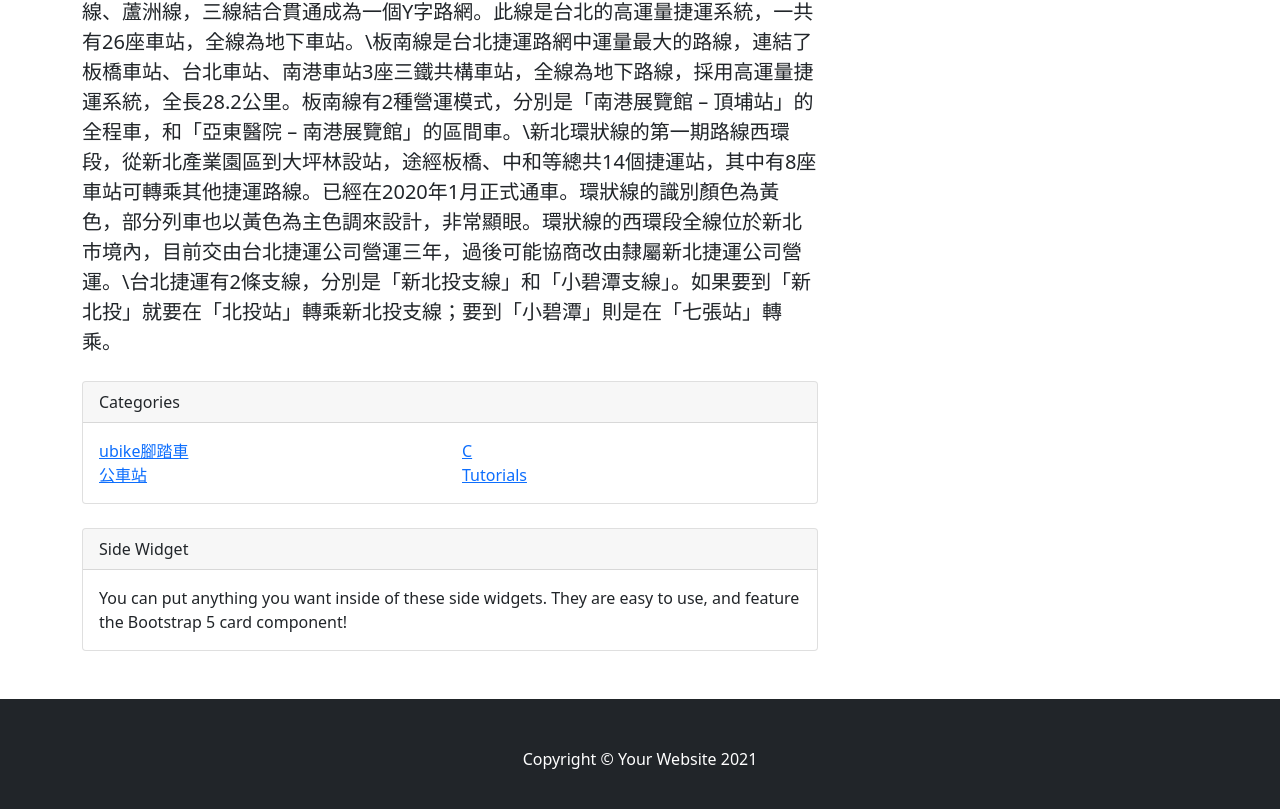
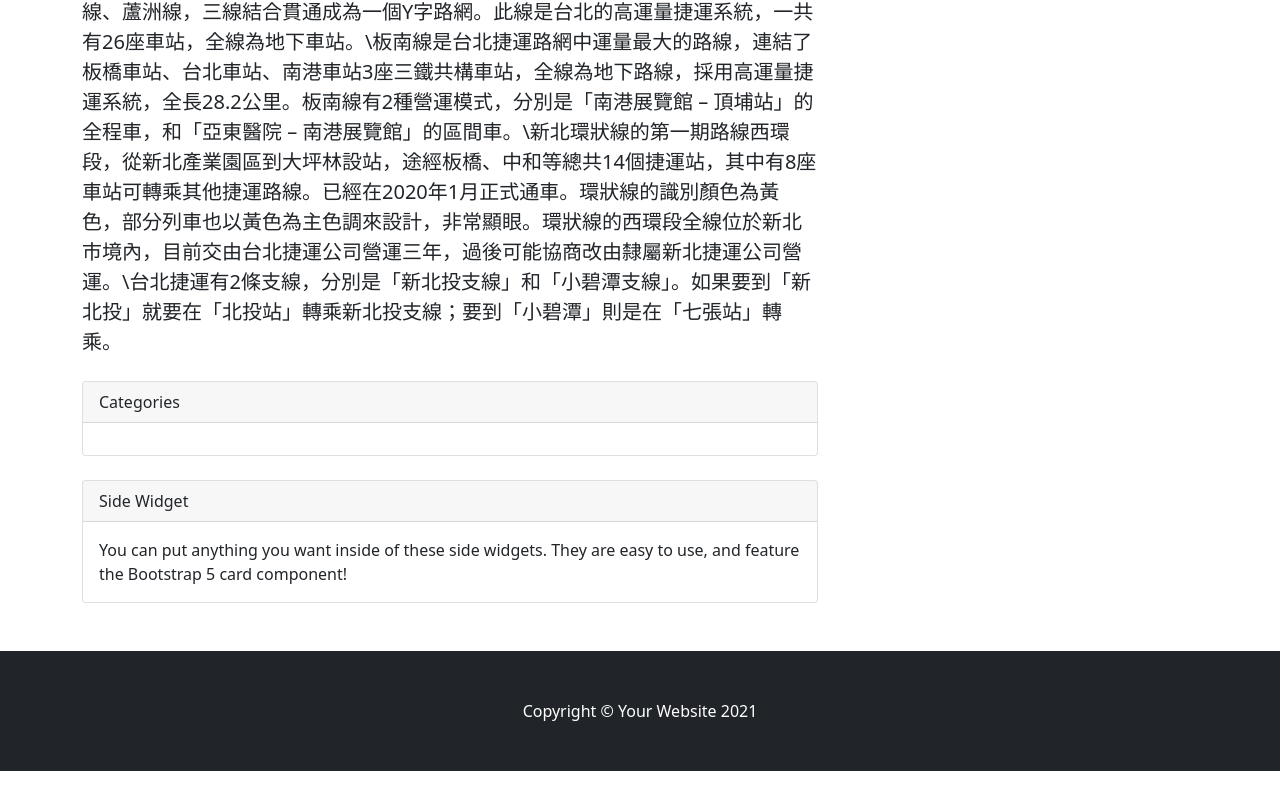
Before and after one commit to kuopoting/k1, a plain HTML site: page index.html in a window 1280 px wide. Shown: the part 1705-2514 px from the top of the page. After the commit the page ends 2476 px from the top, so only its background shows below. Drawn offline with nearby package versions, Linux system fonts and the light colour scheme.

Commit message:
Update index.html

```diff
--- a/index.html
+++ b/index.html
@@ -62,16 +62,16 @@
                             <div class="row">
                                 <div class="col-sm-6">
                                     <ul class="list-unstyled mb-0">
-                                        <li><a href="#!">ubike腳踏車</a></li>
-                                        <li><a href="#!">公車站</a></li>
+                                        <li><a href="#!"></a></li>
+                                        <li><a href="#!"></a></li>
                                         <li><a href="#!"></a></li>
                                     </ul>
                                 </div>
                                 <div class="col-sm-6">
                                     <ul class="list-unstyled mb-0">
                                         <li><a href="#!"></a></li>
-                                        <li><a href="#!">C</a></li>
-                                        <li><a href="#!">Tutorials</a></li>
+                                        <li><a href="#!"></a></li>
+                                        <li><a href="#!"></a></li>
                                     </ul>
                                 </div>
                             </div>
```
